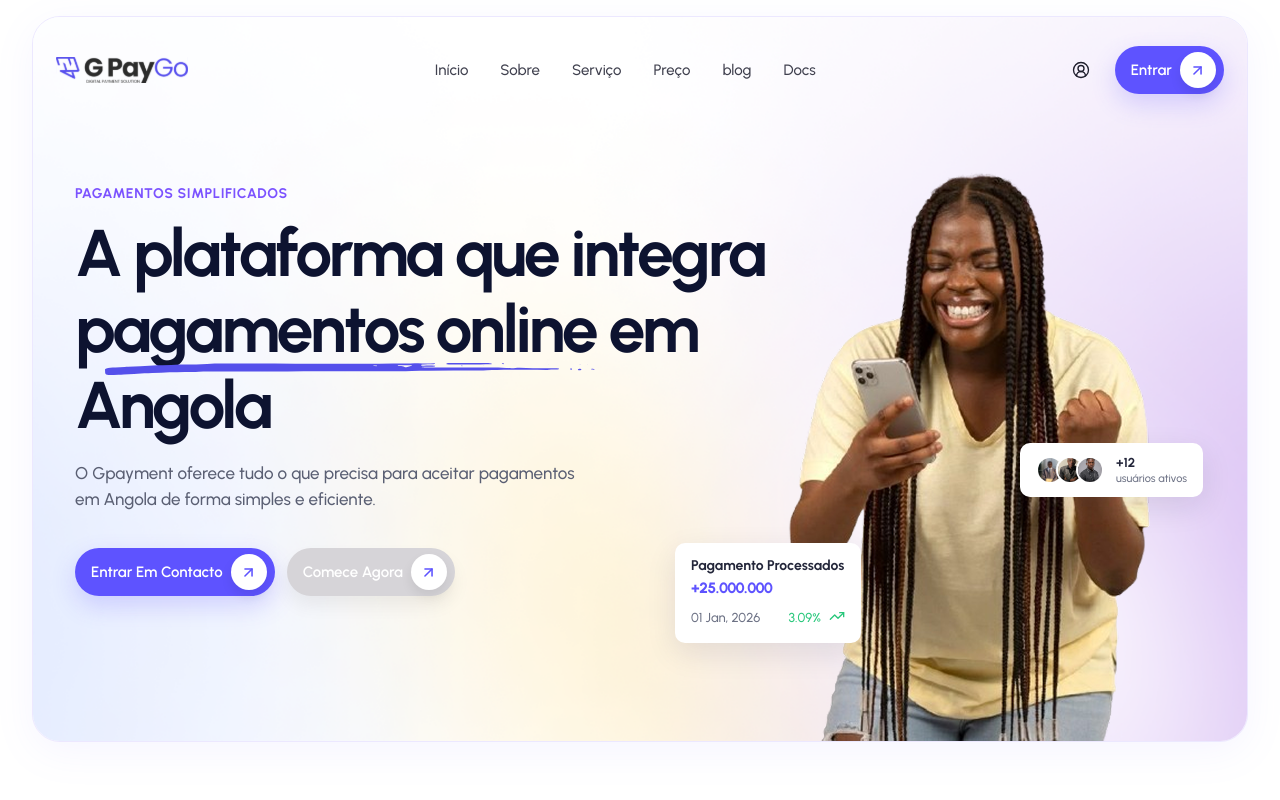
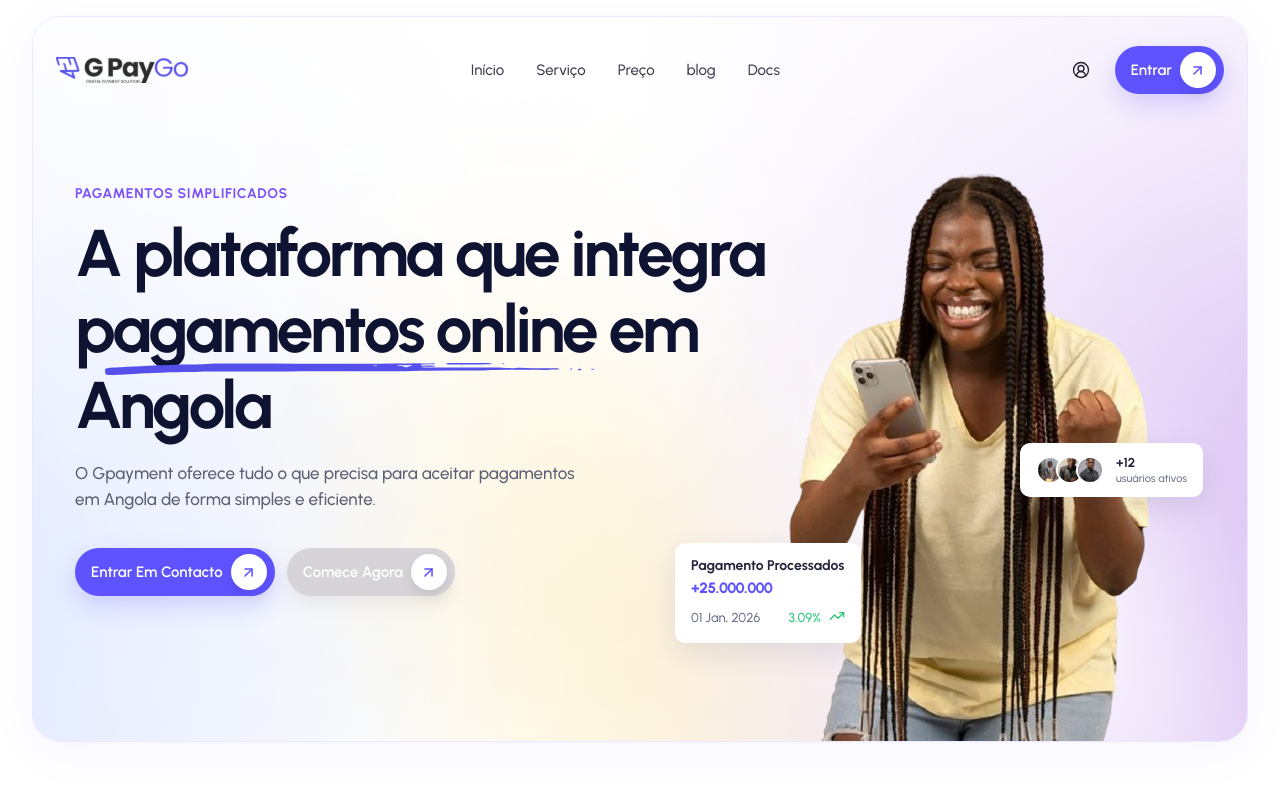
Before and after one commit to Nicolaspz/gpay_front, a Next.js app: page / in a window 1280 px wide. Shown: the top 800 px of the page. Built offline with nearby package versions, Linux system fonts and the light colour scheme; no server answers; a web font is replaced by a local one.

Commit message:
refaor: remove at navItem about item

```diff
--- a/src/components/landing/ui/g-header.tsx
+++ b/src/components/landing/ui/g-header.tsx
@@ -9,7 +9,6 @@ import Link from "next/link";
 
 const navItems = [
   { name: "Início", href: "#" },
-  { name: "Sobre", href: "#sobre" },
   { name: "Serviço", href: "#servico" },
   { name: "Preço", href: "#preco" },
   { name: "blog", href: "/blog" },
```
